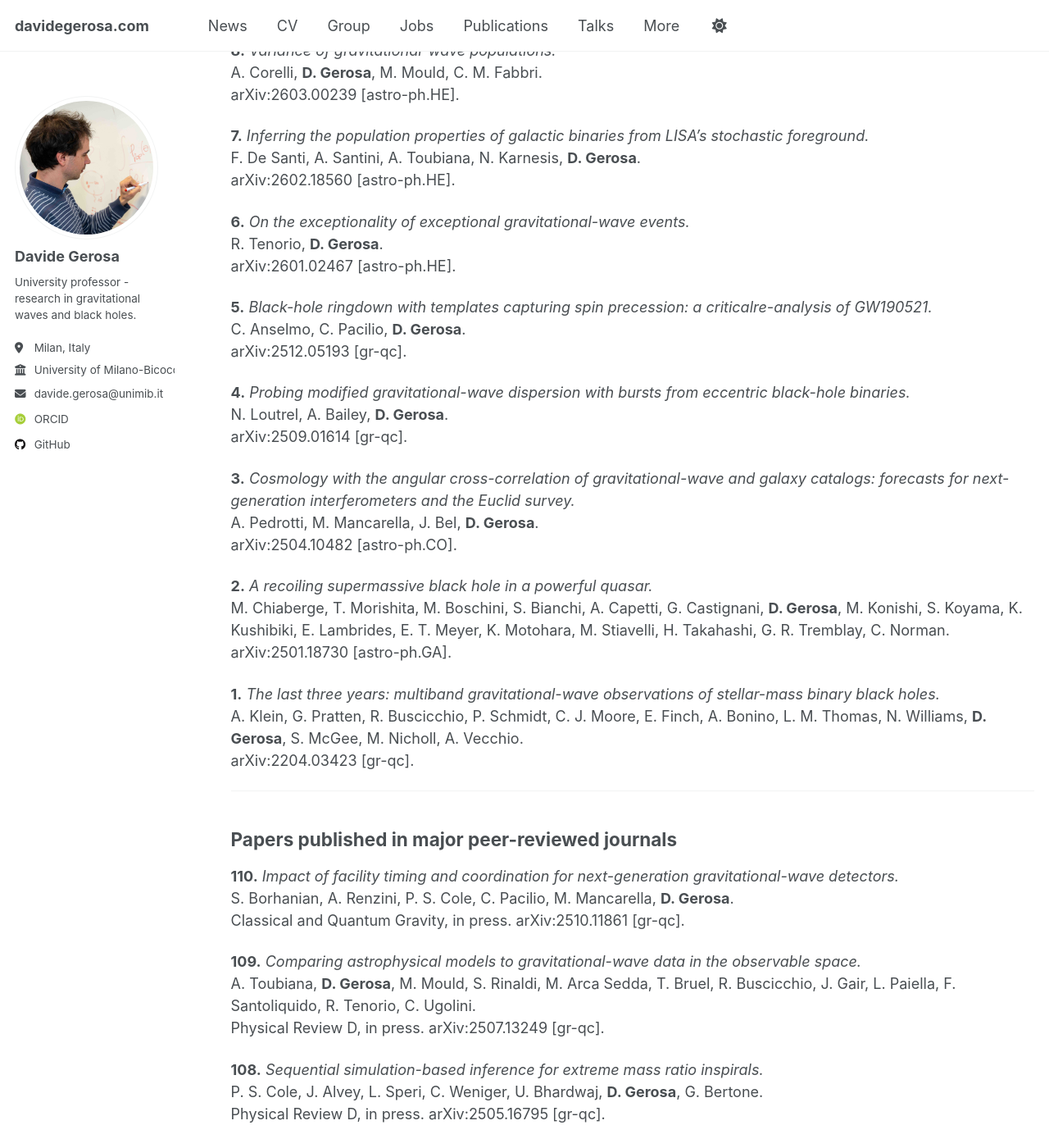
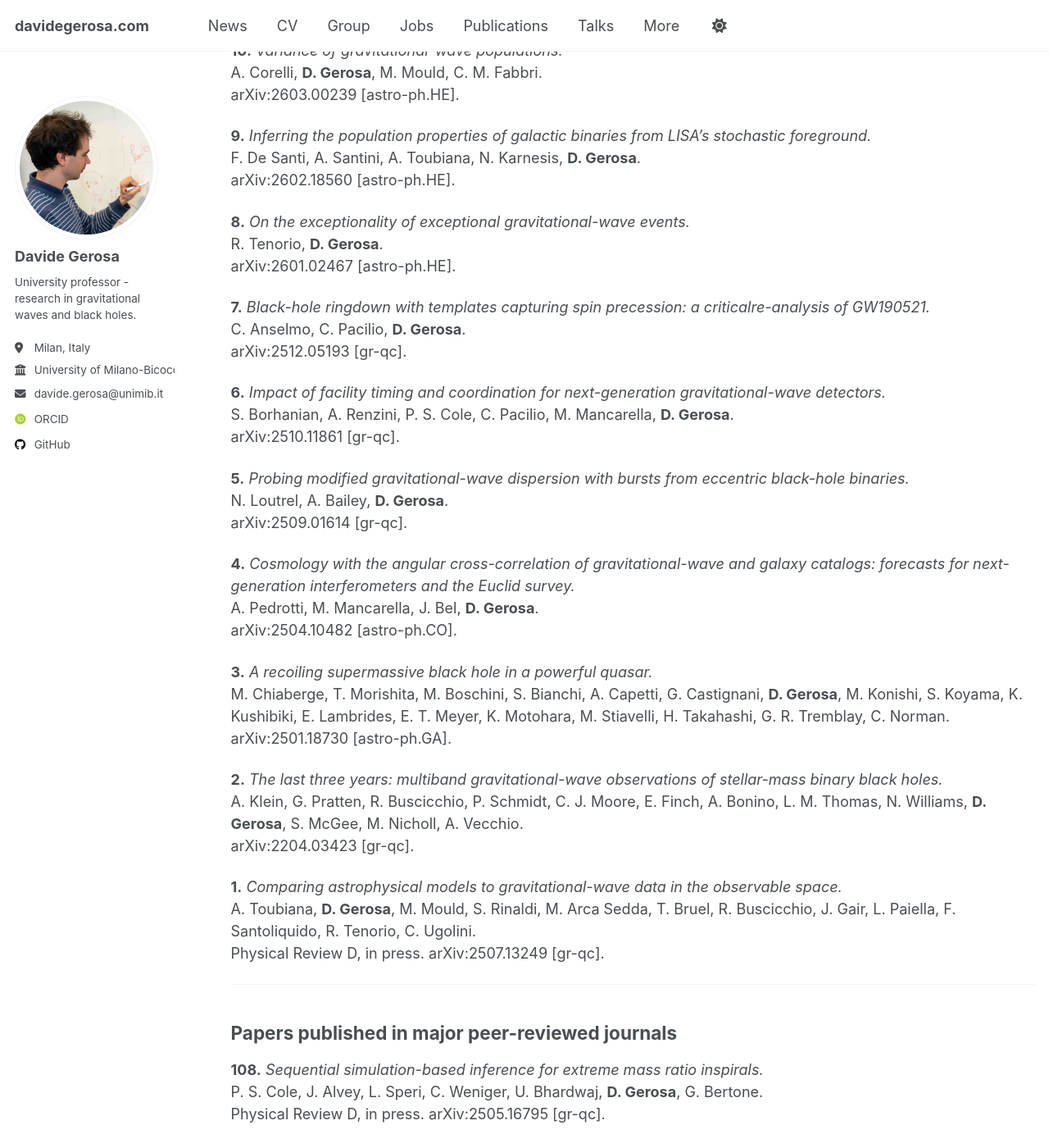
Before and after one commit to dgerosa/website, a Jekyll site: the page built from _pages/publications.md, in a window 1280 px wide and 1400 px high, scrolled down 514 px. Shown: the whole window at 82% size. Built offline with Jekyll 4.4.1, drawn with Linux system fonts in a browser that asks for light colours; some web fonts are replaced; some of the changed text lies outside the part shown.

Commit message:
Website update from workflow

```diff
--- a/_pages/_publications.md
+++ b/_pages/_publications.md
@@ -1,6 +1,6 @@
 ## Summary
-**8** [Submitted papers](#submitted-papers)\
-**110** [Papers published in major peer-reviewed journals](#papers-published-in-major-peer-reviewed-journals)\
+**10** [Submitted papers](#submitted-papers)\
+**108** [Papers published in major peer-reviewed journals](#papers-published-in-major-peer-reviewed-journals)\
 **14** [Other publications (white papers, proceedings, etc.)](#other-publications-white-papers-proceedings-etc)
 
 
@@ -8,60 +8,60 @@
 
 ## Submitted papers
 
-**8.**
+**10.**
 *Variance of gravitational-wave populations.*\
 A. Corelli, **D. Gerosa**, M. Mould, C. M. Fabbri.\
 <a href="https://arxiv.org/abs/2603.00239" style="color: inherit; text-decoration: none;">arXiv:2603.00239 [astro-ph.HE]</a>.
 
-**7.**
+**9.**
 *Inferring the population properties of galactic binaries from LISA's stochastic foreground.*\
 F. De Santi, A. Santini, A. Toubiana, N. Karnesis, **D. Gerosa**.\
 <a href="https://arxiv.org/abs/2602.18560" style="color: inherit; text-decoration: none;">arXiv:2602.18560 [astro-ph.HE]</a>.
 
-**6.**
+**8.**
 *On the exceptionality of exceptional gravitational-wave events.*\
 R. Tenorio, **D. Gerosa**.\
 <a href="https://arxiv.org/abs/2601.02467" style="color: inherit; text-decoration: none;">arXiv:2601.02467 [astro-ph.HE]</a>.
 
-**5.**
+**7.**
 *Black-hole ringdown with templates capturing spin precession: a criticalre-analysis of GW190521.*\
 C. Anselmo, C. Pacilio, **D. Gerosa**.\
 <a href="https://arxiv.org/abs/2512.05193" style="color: inherit; text-decoration: none;">arXiv:2512.05193 [gr-qc]</a>.
 
-**4.**
+**6.**
+*Impact of facility timing and coordination for next-generation gravitational-wave detectors.*\
+S. Borhanian, A. Renzini, P. S. Cole, C. Pacilio, M. Mancarella, **D. Gerosa**.\
+<a href="https://arxiv.org/abs/2510.11861" style="color: inherit; text-decoration: none;">arXiv:2510.11861 [gr-qc]</a>.
+
+**5.**
 *Probing modified gravitational-wave dispersion with bursts from eccentric black-hole binaries.*\
 N. Loutrel, A. Bailey, **D. Gerosa**.\
 <a href="https://arxiv.org/abs/2509.01614" style="color: inherit; text-decoration: none;">arXiv:2509.01614 [gr-qc]</a>.
 
-**3.**
+**4.**
 *Cosmology with the angular cross-correlation of gravitational-wave and galaxy catalogs: forecasts for next-generation interferometers and the Euclid survey.*\
 A. Pedrotti, M. Mancarella, J. Bel, **D. Gerosa**.\
 <a href="https://arxiv.org/abs/2504.10482" style="color: inherit; text-decoration: none;">arXiv:2504.10482 [astro-ph.CO]</a>.
 
-**2.**
+**3.**
 *A recoiling supermassive black hole in a powerful quasar.*\
 M. Chiaberge, T. Morishita, M. Boschini, S. Bianchi, A. Capetti, G. Castignani, **D. Gerosa**, M. Konishi, S. Koyama, K. Kushibiki, E. Lambrides, E. T. Meyer, K. Motohara, M. Stiavelli, H. Takahashi, G. R. Tremblay, C. Norman.\
 <a href="https://arxiv.org/abs/2501.18730" style="color: inherit; text-decoration: none;">arXiv:2501.18730 [astro-ph.GA]</a>.
 
-**1.**
+**2.**
 *The last three years: multiband gravitational-wave observations of stellar-mass binary black holes.*\
 A. Klein, G. Pratten, R. Buscicchio, P. Schmidt, C. J. Moore, E. Finch, A. Bonino, L. M. Thomas, N. Williams, **D. Gerosa**, S. McGee, M. Nicholl, A. Vecchio.\
 <a href="https://arxiv.org/abs/2204.03423" style="color: inherit; text-decoration: none;">arXiv:2204.03423 [gr-qc]</a>.
+
+**1.**
+*Comparing astrophysical models to gravitational-wave data in the observable space.*\
+A. Toubiana, **D. Gerosa**, M. Mould, S. Rinaldi, M. Arca Sedda, T. Bruel, R. Buscicchio, J. Gair, L. Paiella, F. Santoliquido, R. Tenorio, C. Ugolini.\
+Physical Review D, in press. <a href="https://arxiv.org/abs/2507.13249" style="color: inherit; text-decoration: none;">arXiv:2507.13249 [gr-qc]</a>.
 
 
 ---
 
 ## Papers published in major peer-reviewed journals
-
-**110.**
-*Impact of facility timing and coordination for next-generation gravitational-wave detectors.*\
-S. Borhanian, A. Renzini, P. S. Cole, C. Pacilio, M. Mancarella, **D. Gerosa**.\
-Classical and Quantum Gravity, in press. <a href="https://arxiv.org/abs/2510.11861" style="color: inherit; text-decoration: none;">arXiv:2510.11861 [gr-qc]</a>.
-
-**109.**
-*Comparing astrophysical models to gravitational-wave data in the observable space.*\
-A. Toubiana, **D. Gerosa**, M. Mould, S. Rinaldi, M. Arca Sedda, T. Bruel, R. Buscicchio, J. Gair, L. Paiella, F. Santoliquido, R. Tenorio, C. Ugolini.\
-Physical Review D, in press. <a href="https://arxiv.org/abs/2507.13249" style="color: inherit; text-decoration: none;">arXiv:2507.13249 [gr-qc]</a>.
 
 **108.**
 *Sequential simulation-based inference for extreme mass ratio inspirals.*\
```
Also changed, not shown: other parts of _pages/_publications.md (+1 -1 lines), _pages/_citations.md (+22 -22 lines), _pages/_group.md (+1 -1 lines), _pages/_talks.md (+1 -1 lines).
